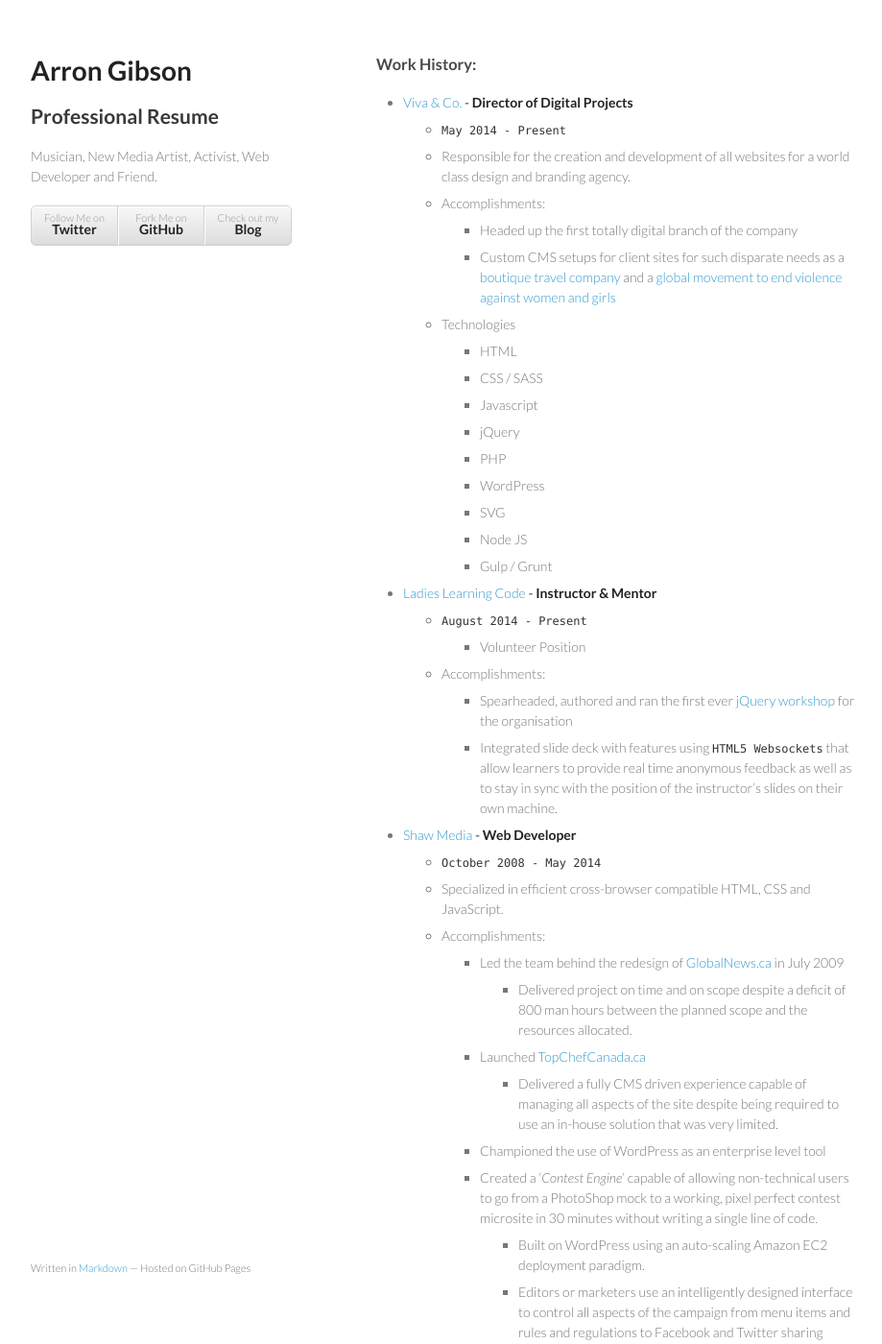
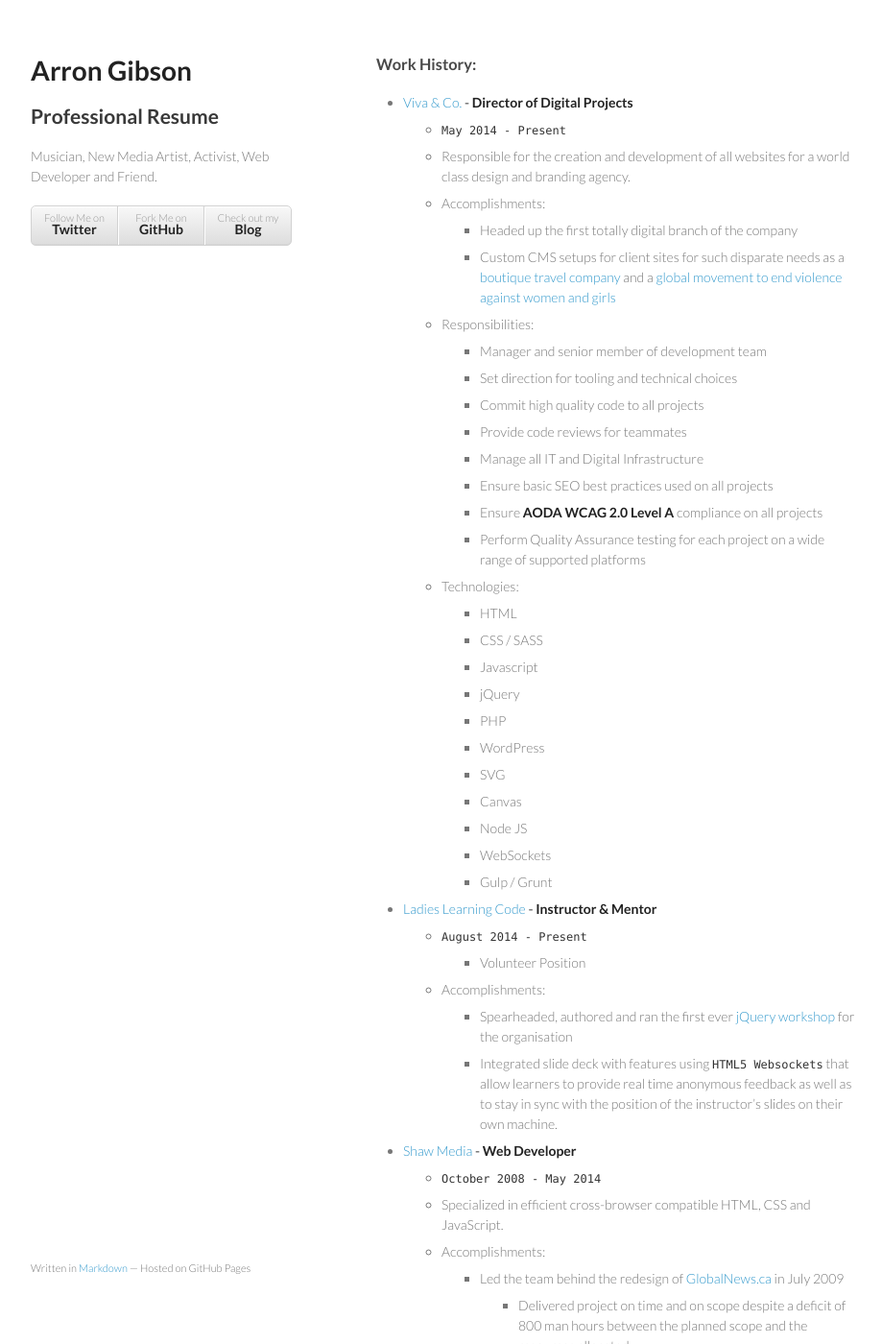
Before and after one commit to kgibs/Arron-Gibson-Resume, a Jekyll site: the page built from index.md, in a window 1280 px wide and 1400 px high. Shown: the whole window at 96% size, without its empty margins (178-1097 px from the left). Built offline with Jekyll 4.4.1, drawn with Linux system fonts in a browser that asks for light colours.

Commit message:
Add Responsibilities to VCO

````diff
--- a/index.md
+++ b/index.md
@@ -11,7 +11,16 @@
   * Accomplishments:
     * Headed up the first totally digital branch of the company
     * Custom CMS setups for client sites for such disparate needs as a [boutique travel company](http://trufflepig.com) and a [global movement to end violence against women and girls](http://onebillionrising.org)
-  * Technologies
+  * Responsibilities:
+    * Manager and senior member of development team
+    * Set direction for tooling and technical choices
+    * Commit high quality code to all projects
+    * Provide code reviews for teammates
+    * Manage all IT and Digital Infrastructure
+    * Ensure basic SEO best practices used on all projects
+    * Ensure **AODA WCAG 2.0 Level A** compliance on all projects
+    * Perform Quality Assurance testing for each project on a wide range of supported platforms
+  * Technologies:
     * HTML
     * CSS / SASS
     * Javascript
@@ -19,7 +28,9 @@
     * PHP
     * WordPress
     * SVG
+    * Canvas
     * Node JS
+    * WebSockets
     * Gulp / Grunt
 * [Ladies Learning Code](http://ladieslearningcode.com) - **Instructor & Mentor**
   * ```August 2014 - Present```
````
